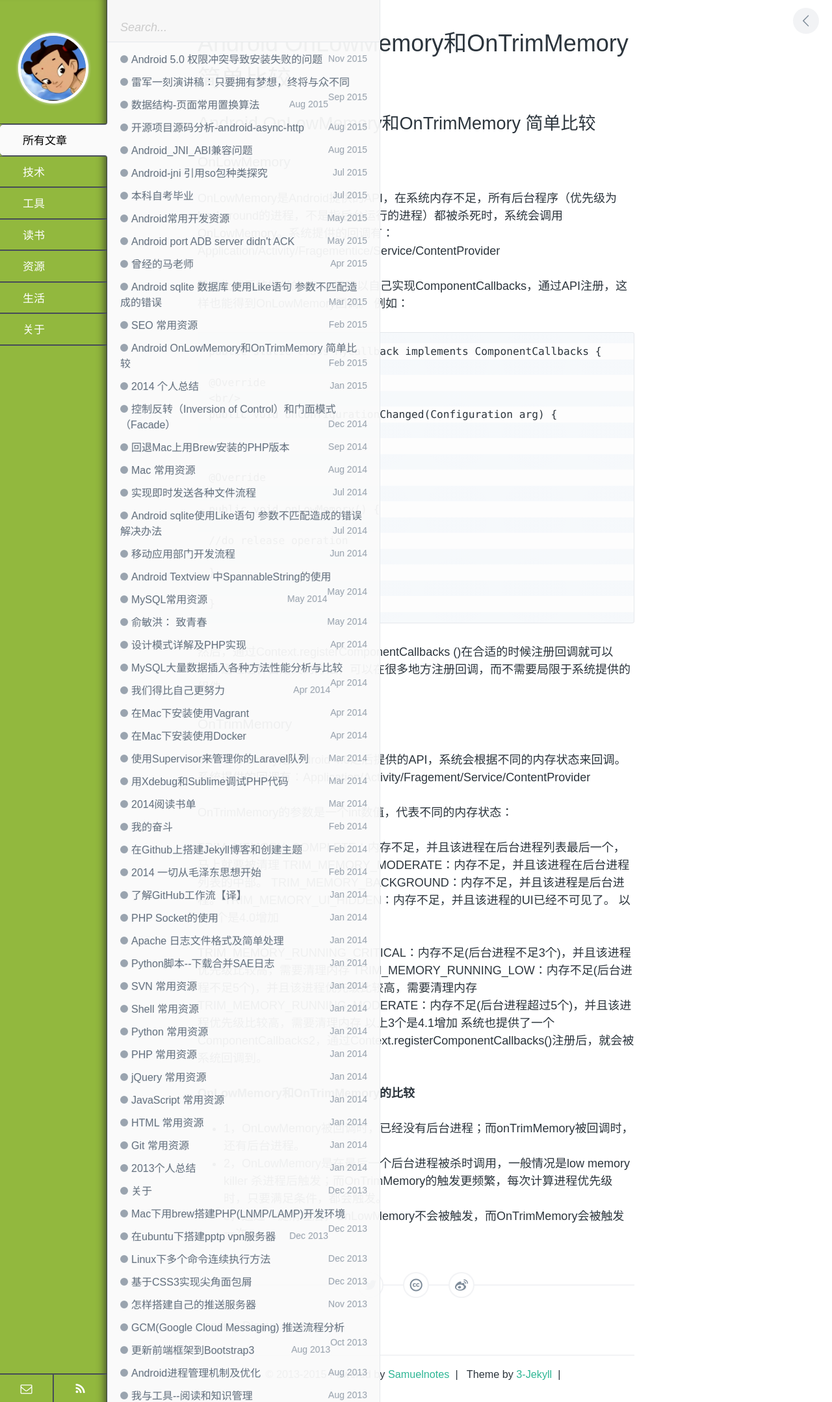
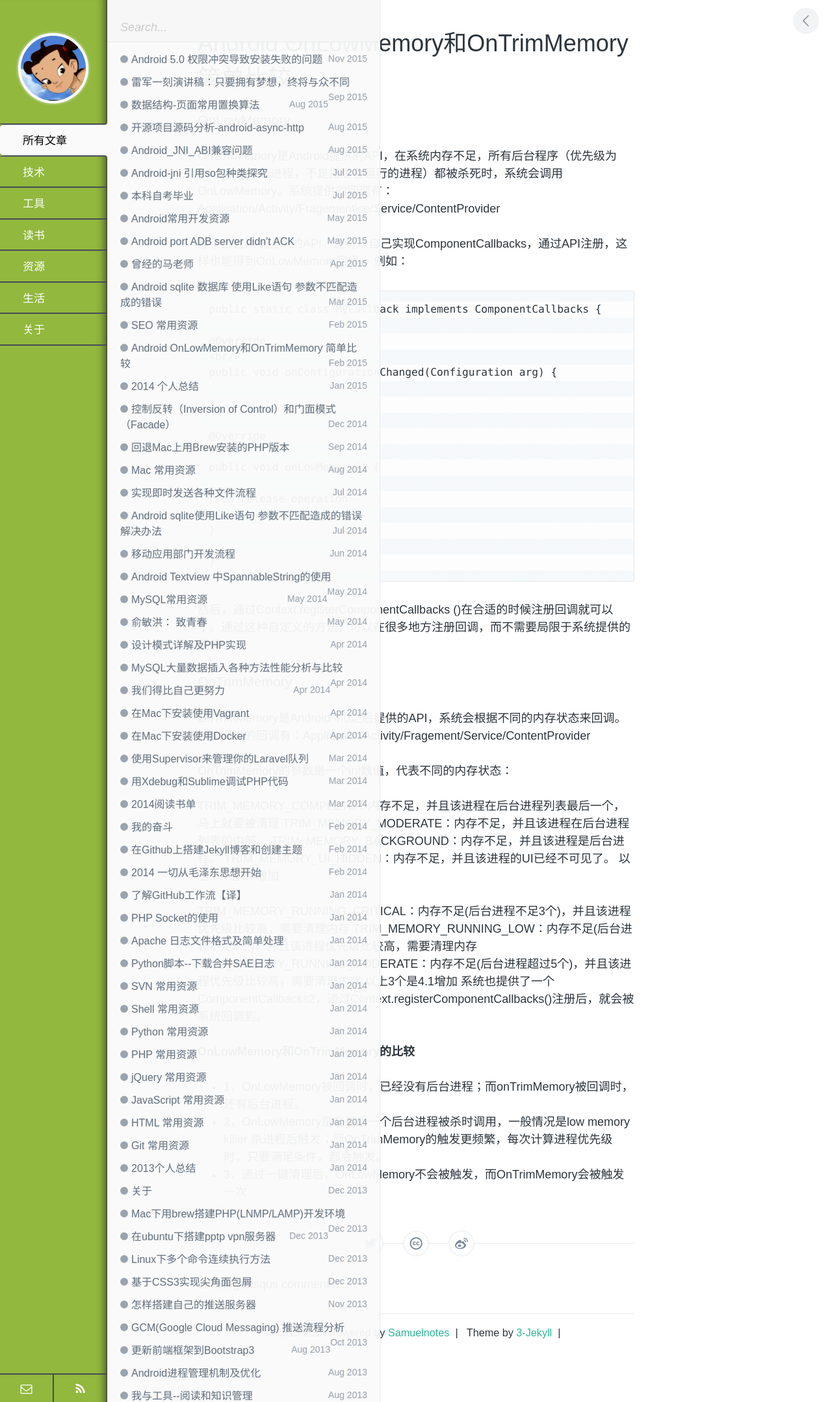
Before and after one commit to samuelhehe/samuelhehe.github.io, a Jekyll site: the page built from _posts/tech/2015-02-08-android-onlowmemory-ontrimmemory.md, in a window 1280 px wide. Shown: the whole page at 65% size. Built offline with Jekyll 4.4.1, drawn with Linux system fonts in a browser that asks for light colours; comment, search, counter and statistics services are not loaded.

Commit message:
modify site

```diff
--- a/_posts/tech/2015-02-08-android-onlowmemory-ontrimmemory.md
+++ b/_posts/tech/2015-02-08-android-onlowmemory-ontrimmemory.md
@@ -6,9 +6,6 @@ tags: [Android, OnLowMemory OnTrimMemory ]
 keywords:  Android OnLowMemory和OnTrimMemory
 description: Android OnLowMemory和OnTrimMemory 简单比较
 ---
-
-Android OnLowMemory和OnTrimMemory 简单比较
-====================================
 
 ### OnLowMemory
 
```
